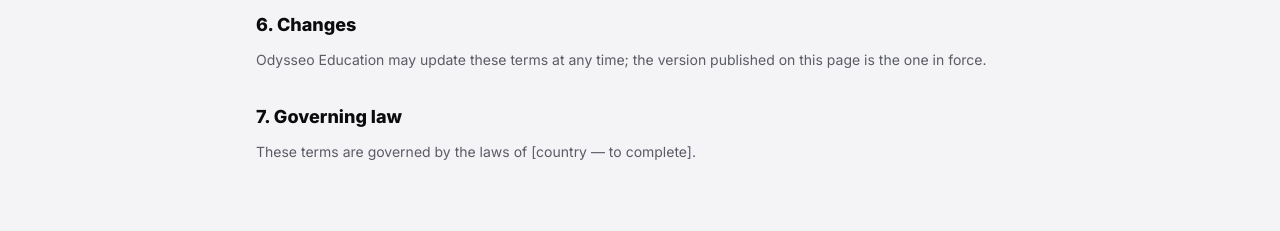
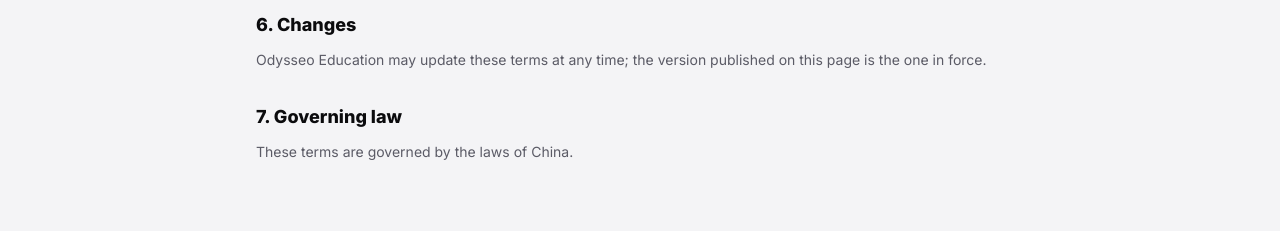
Before and after one commit to NJGLOBAL-SASS/odysseo-education, a Next.js app: page /en/conditions-generales in a window 1280 px wide. Shown: the part 1092-1323 px from the top of the page. Built offline with nearby package versions, Linux system fonts and the light colour scheme.

Commit message:
general conditions update

```diff
--- a/src/app/[locale]/(marketing)/conditions-generales/page.tsx
+++ b/src/app/[locale]/(marketing)/conditions-generales/page.tsx
@@ -81,7 +81,7 @@ export default function TermsPage({ params }: { params: { locale: string } }) {
         </LegalSection>
 
         <LegalSection title="7. Governing law">
-          <p>These terms are governed by the laws of [country — to complete].</p>
+          <p>These terms are governed by the laws of China.</p>
         </LegalSection>
       </LegalPageShell>
     );
@@ -159,7 +159,7 @@ export default function TermsPage({ params }: { params: { locale: string } }) {
       </LegalSection>
 
       <LegalSection title="7. Droit applicable">
-        <p>Les présentes conditions sont régies par le droit [pays — à compléter].</p>
+        <p>Les présentes conditions sont régies par le droit Chinois.</p>
       </LegalSection>
     </LegalPageShell>
   );
```
